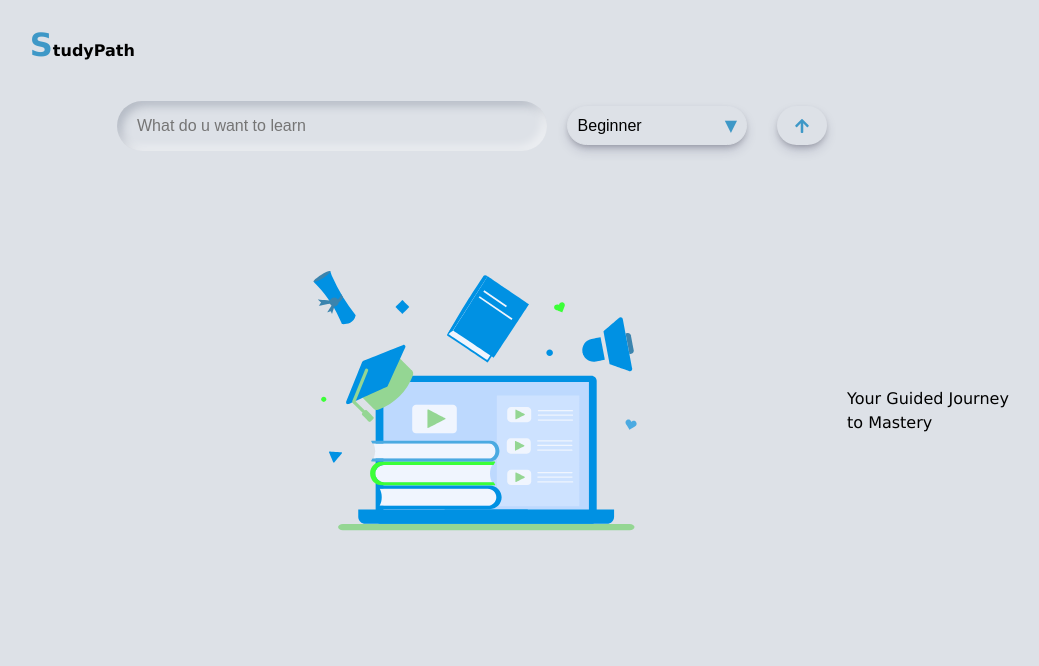
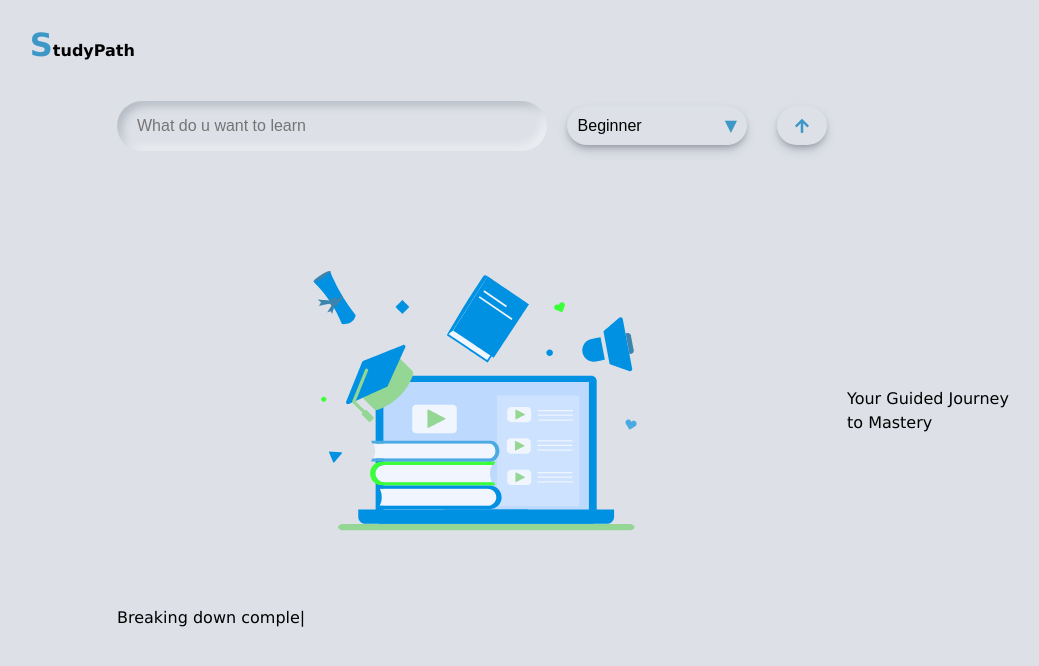
Before and after one commit to lukman8840/studypath-ui, a React (Vite) app: page / in a window 1280 px wide. Shown: the top 666 px of the page, without its empty margins (73-1112 px from the left). Built offline with nearby package versions, Linux system fonts and the light colour scheme.

Commit message:
Add toasify and make some fixes

```diff
--- a/src/App.tsx
+++ b/src/App.tsx
@@ -10,6 +10,8 @@ import loadingAnimation from '../src/assets/loading.json';
 import Robot from '../src/assets/laptop.json';
 import 'react-toastify/dist/ReactToastify.css';
 import { Topics } from './common';
+import { TypeAnimation } from 'react-type-animation';
+import { toast } from 'react-toastify';
 
 const initialValues = {
   id: 0,
@@ -30,13 +32,18 @@ function App() {
 
   useEffect(() => {
     if (error !== '') {
-      alert(`Try again :, ${error}`);
+      toast.error(`Try again :, ${error}`);
     }
   }, [error]);
 
   const generateToc = async () => {
+    if (!topic) {
+      toast.info('Please provide a topic');
+      return;
+    }
     setLoading(true);
     try {
+      setTopic('');
       const response = await fetch(`${baseUrl}/learn`, {
         method: 'POST',
         headers: {
@@ -78,6 +85,10 @@ function App() {
   };
 
   const updateTopic = () => {
+    if (!currentTopic.title) {
+      toast.info('Can not clear a step to empty');
+      return;
+    }
     const updatedValues = topics.map((item) => {
       if (item.id === currentTopic.id) {
         return { ...item, title: currentTopic.title };
@@ -152,11 +163,29 @@ function App() {
               />
             </>
           ) : topics.length === 0 ? (
-            <Lottie
-              animationData={Robot}
-              style={{ height: '50vh' }}
-              loop={true}
-            />
+            <>
+              <Lottie
+                animationData={Robot}
+                style={{ height: '50vh' }}
+                loop={true}
+              />
+              <TypeAnimation
+                sequence={[
+                  'StudyPath: Your journey begins here!',
+                  1000, // wait 1s before changing to the next step
+                  'Breaking down complex topics into simple steps.',
+                  1000,
+                  'Guiding you through each stage of your learning path.',
+                  1000,
+                  'Achieve your goals with personalized study guides.',
+                  1000,
+                ]}
+                wrapper='span'
+                speed={50}
+                style={{ display: 'inline-block' }}
+                repeat={Infinity}
+              />
+            </>
           ) : (
             <List
               data={topics}
--- a/src/main.tsx
+++ b/src/main.tsx
@@ -2,9 +2,11 @@ import React from 'react';
 import ReactDOM from 'react-dom/client';
 import App from './App.tsx';
 import './index.css';
+import { ToastContainer } from 'react-toastify';
 
 ReactDOM.createRoot(document.getElementById('root')!).render(
   <React.StrictMode>
     <App />
+    <ToastContainer />
   </React.StrictMode>
 );
```
